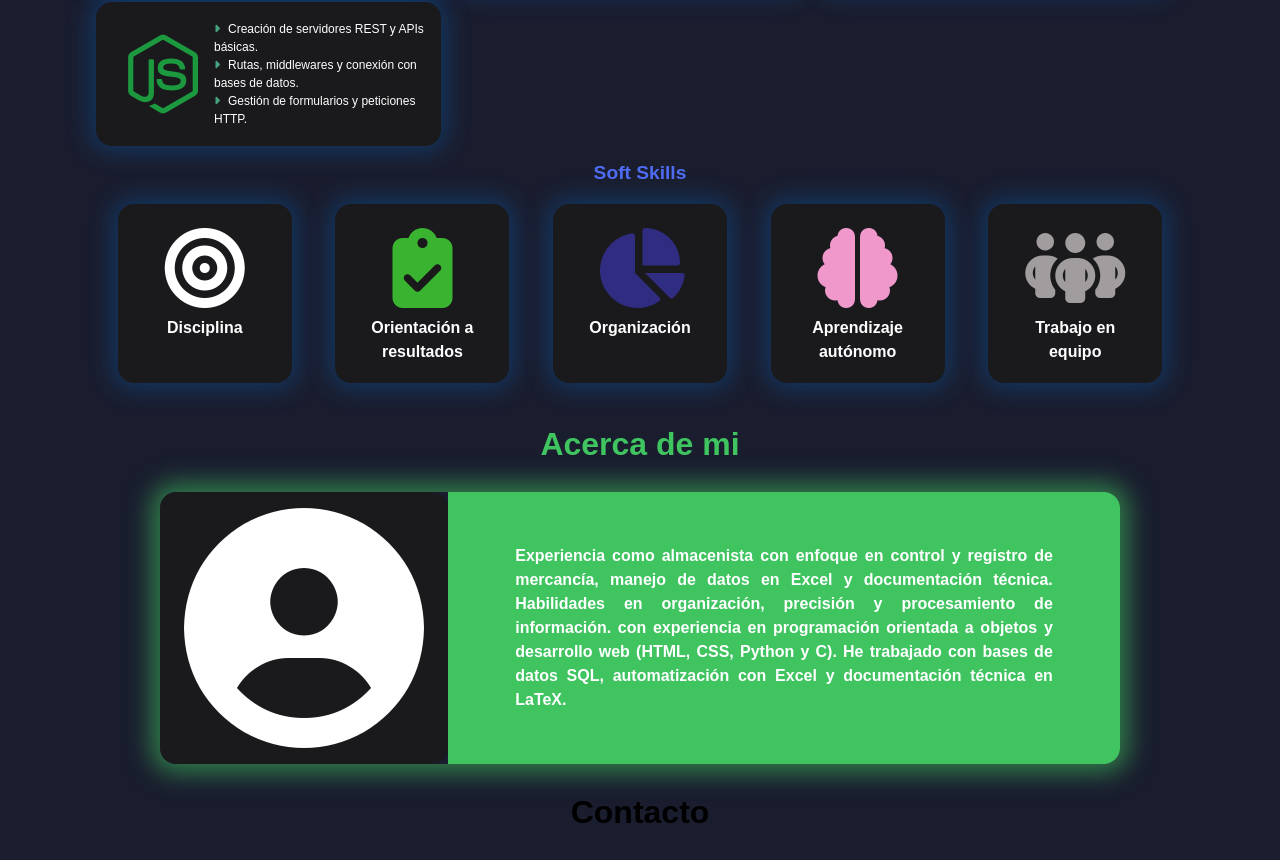
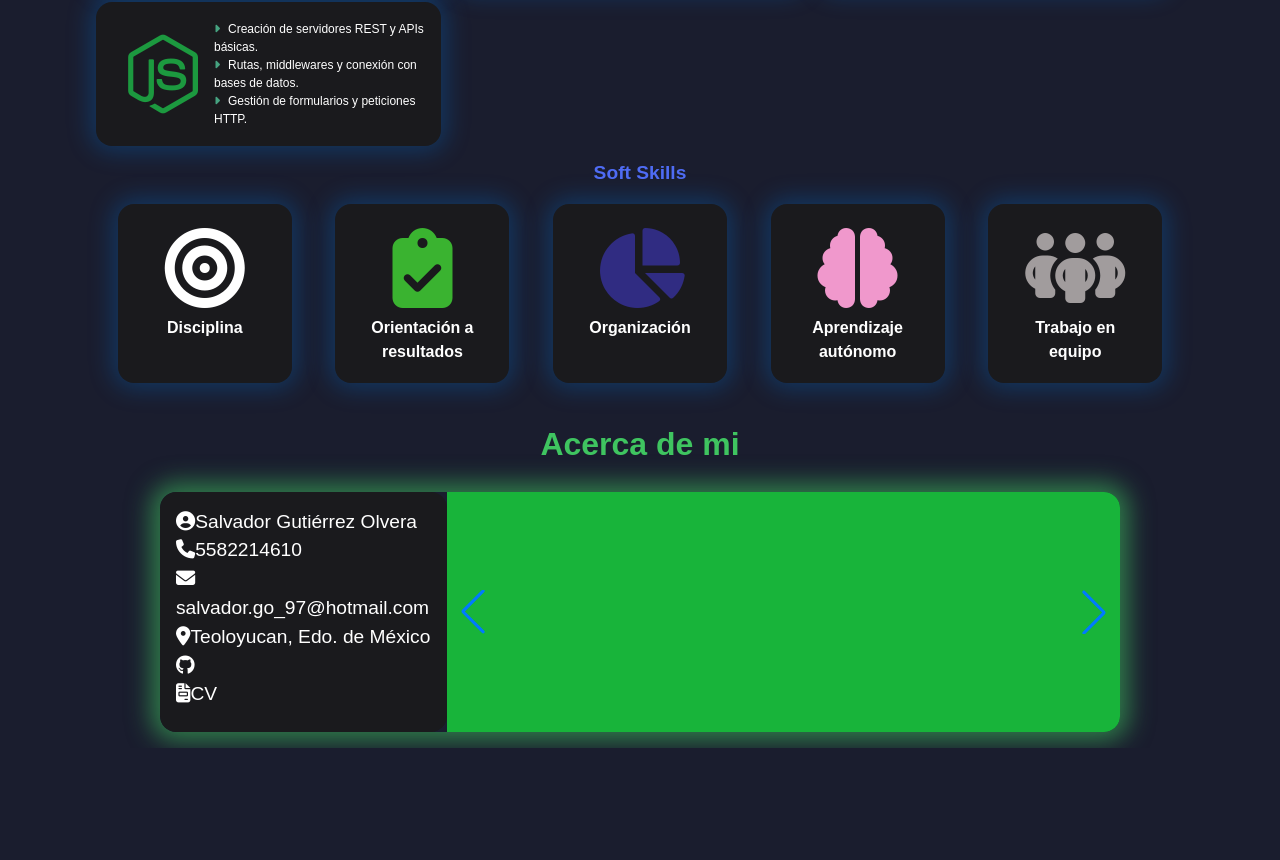
Before and after one commit to Salvador-97/Salvador-97.github.io, a React (Vite) app in the folder portafolio/: page / in a window 1280 px wide. Shown: the part 966-1826 px from the top of the page. After the commit the page ends 1714 px from the top, so only its background shows below. Built offline with nearby package versions, Linux system fonts and the light colour scheme.

Commit message:
tarjeta-info-centrada

```diff
--- a/portafolio/package.json
+++ b/portafolio/package.json
@@ -12,7 +12,8 @@
   "dependencies": {
     "@tailwindcss/vite": "^4.1.14",
     "react": "^19.1.1",
-    "react-dom": "^19.1.1"
+    "react-dom": "^19.1.1",
+    "swiper": "^12.0.2"
   },
   "devDependencies": {
     "@eslint/js": "^9.36.0",
--- a/portafolio/src/components/AcercaMi.jsx
+++ b/portafolio/src/components/AcercaMi.jsx
@@ -1,22 +1,47 @@
+import { Swiper, SwiperSlide } from 'swiper/react';
+import { Navigation } from "swiper/modules";
+import 'swiper/css';
+import "swiper/css/navigation";
+
+export function Carousel() {
+    return (
+        <Swiper
+            modules={[Navigation]}
+            navigation
+            spaceBetween={20}
+            slidesPerView={1}
+            loop={true}
+            className='w-[45rem] h-[15rem] m-auto'
+        >
+            <SwiperSlide className='bg-[#18b43a] h-full'>
+                <div className='h-full flex items-center text-center text-[#fff] mx-[4rem] font-[700]'>
+
+                </div>
+            </SwiperSlide>
+            <SwiperSlide className='bg-[#F52727]'>
+                <p>Estudios</p>
+            </SwiperSlide>
+            <SwiperSlide className='bg-[#276FF5]'>
+                <p>Experiencia</p>
+            </SwiperSlide>
+        </Swiper>
+    );
+}
+
 export default function AcercaMi() {
     return (
         <div className="flex shadow-[0_0_25px_9px_#3FC46090] rounded-[1rem] overflow-x-hidden">
-            <div className="bg-[#1A1A1D] rounded-[1rem]">
-                <i class="fa-solid fa-circle-user text-[15rem] text-[#fff] px-[1.5rem] py-[1rem]"></i>
+            <div className="bg-[#1A1A1D] rounded-[1rem] p-[1rem] text-[#fff]">
+                <ul className="text-[1.2rem]">
+                    <li><i class="fa-solid fa-circle-user"></i>Salvador Gutiérrez Olvera</li>
+                    <li><i class="fa-solid fa-phone"></i>5582214610</li>
+                    <li><i class="fa-solid fa-envelope"></i>salvador.go_97@hotmail.com</li>
+                    <li><i class="fa-solid fa-location-dot"></i>Teoloyucan, Edo. de México</li>
+                    <li><i class="fa-brands fa-github"></i></li>
+                    <li><i class="fa-solid fa-file-invoice"></i>CV</li>
+                </ul>
             </div>
-            <div className="bg-[#3FC460] flex items-center justify-center">
-                <p className="text-[#fff] font-[700] text-justify w-[80%]">
-                    Experiencia como almacenista con enfoque en control y
-                    registro de mercancía, manejo de datos en Excel y
-                    documentación técnica. Habilidades en organización,
-                    precisión y procesamiento de información. con
-                    experiencia en programación orientada a objetos y
-                    desarrollo web (HTML, CSS, Python y C). He trabajado
-                    con bases de datos SQL, automatización con Excel y
-                    documentación técnica en LaTeX.
-                </p>
-            </div>
-
+            <Carousel />
         </div>
     );
 }
--- a/portafolio/src/components/Secciones.jsx
+++ b/portafolio/src/components/Secciones.jsx
@@ -26,14 +26,10 @@ export default function Secciones() {
                 <Seccion Titulo="Habilidades" color='#4F6CF4'/>
                 <Habilidades />
             </div>
-            <div className='w-3/4 mx-auto'>
+            <div className='w-3/4 mx-auto pb-[1rem]'>
                 <Seccion Titulo="Acerca de mi" color='#3FC460'/>
                 <AcercaMi />
             </div>
-            <div className='w-3/4 mx-auto'>
-                <Seccion Titulo="Contacto"/>
-            </div>
-
         </>
     )
 }
```
